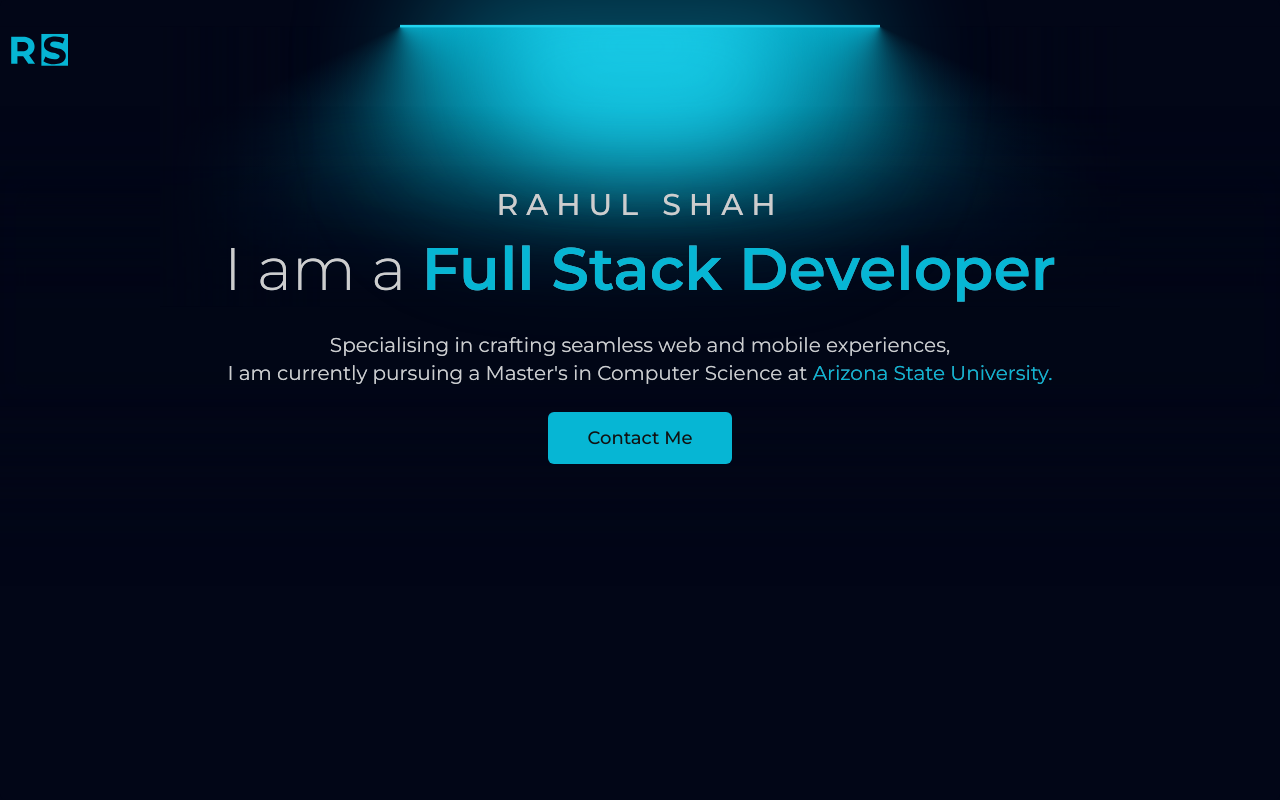
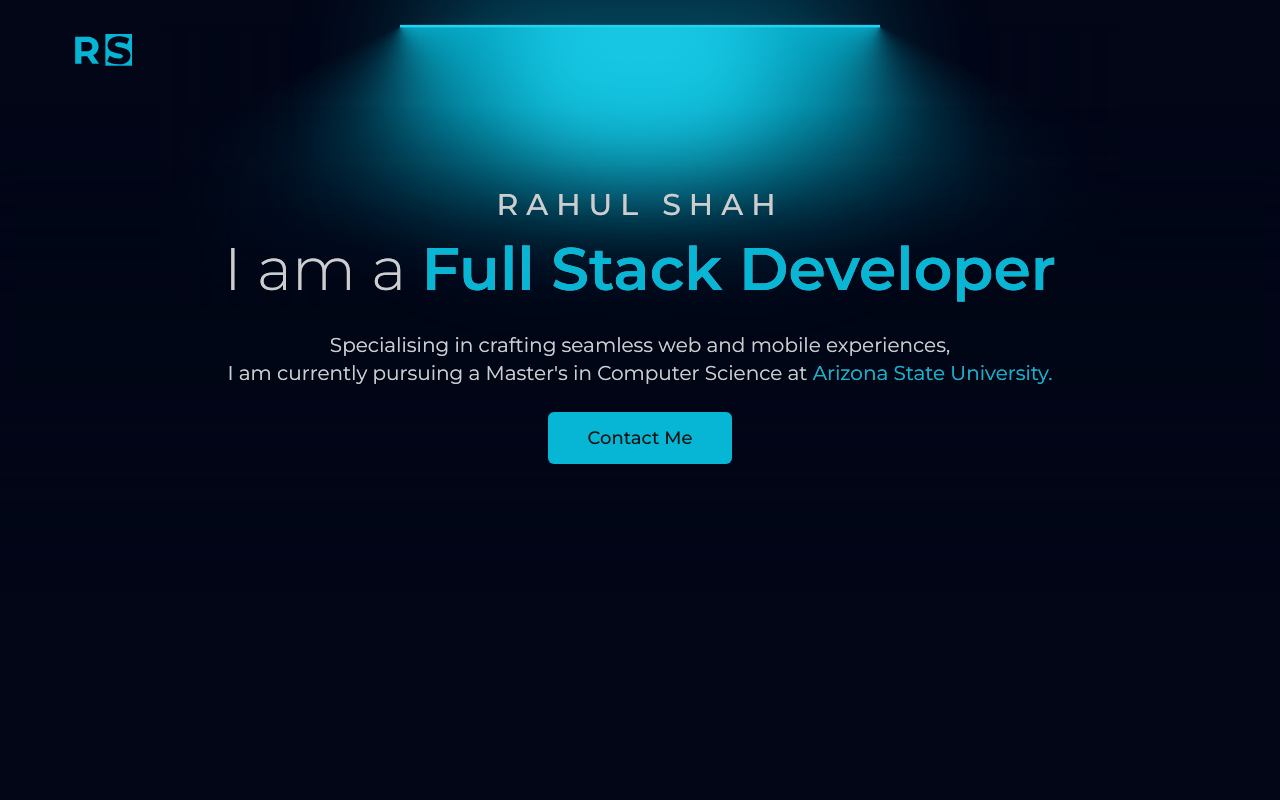
Before and after one commit to rahulSailesh-shah/portfolio_ts, a Next.js app: page / in a window 1280 px wide. Shown: the top 800 px of the page. Built offline with nearby package versions, Linux system fonts and the light colour scheme.

Commit message:
logo fixed

```diff
--- a/app/(home)/_components/mobile-navbar.jsx
+++ b/app/(home)/_components/mobile-navbar.jsx
@@ -10,13 +10,13 @@ function NavBar() {
                 <div className='justify-between px-4 lg:max-w-7xl md:items-center md:flex md:px-2'>
                     <div>
                         <div className='flex items-center justify-between py-3 md:py-5 md:block'>
-                            <Link href='/'>
+                            <Link href='/' className='md:ml-16'>
                                 <Image
                                     src='/logo.svg'
                                     width={60}
                                     height={60}
                                     alt='logo'
-                                    className='focus:border-none active:border-none md:ml-12'
+                                    className='focus:border-none active:border-none '
                                 />
                             </Link>
                             <div className='md:hidden'>
```
Also changed, not shown: public/logo.svg.
